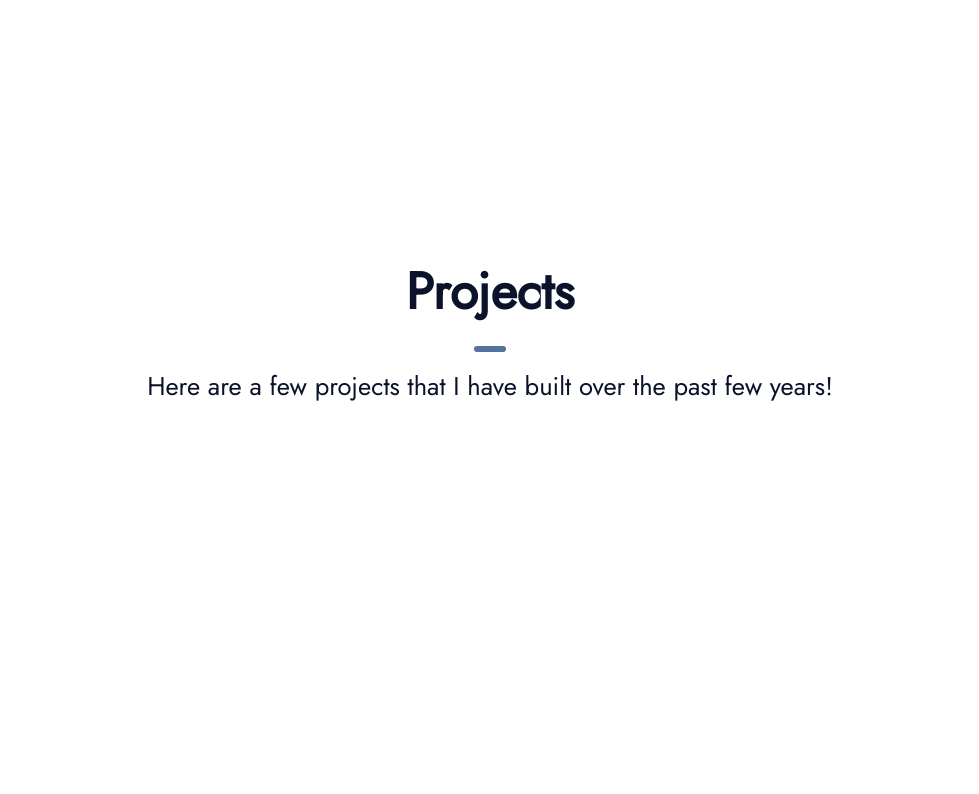
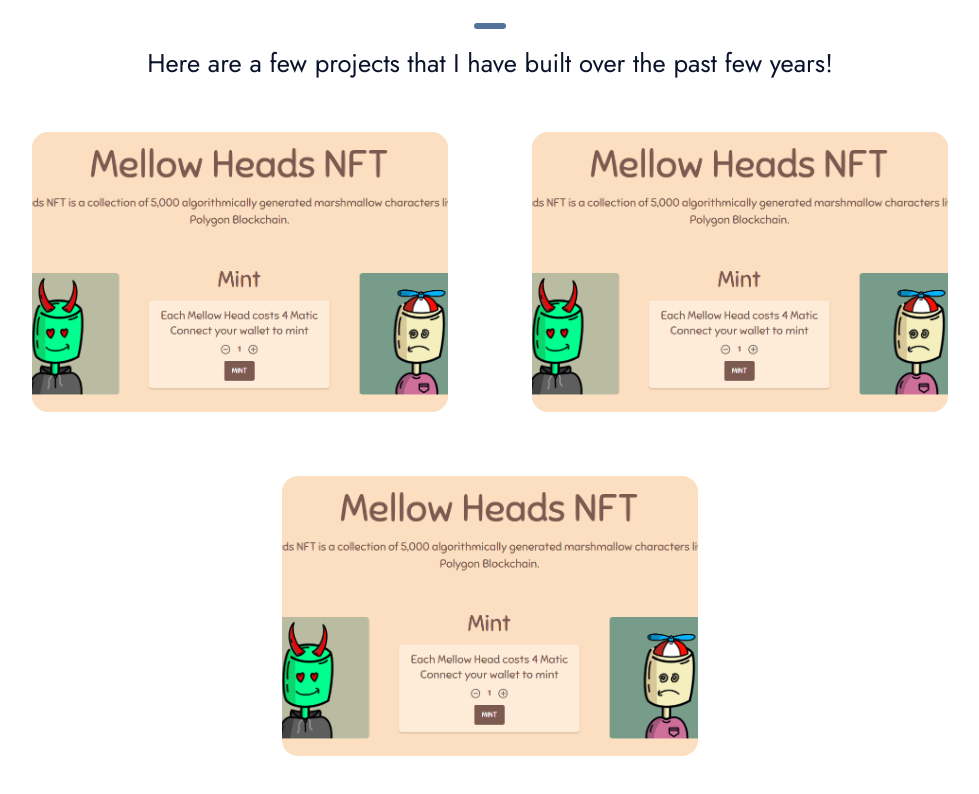
Before and after one commit to Maximilian-Oberholtzer/maximilian-portfolio, a React (Create React App) app: page / in a window 1280 px wide. Shown: the part 3270-4064 px from the top of the page, without its empty margins (150-1129 px from the left). Before the commit the page ends 4000 px from the top, so only its background shows below. Built offline with nearby package versions, Linux system fonts and the light colour scheme.

Commit message:
added temporary cards and hover effects for projects grid

```diff
--- a/src/components/sections/Projects.js
+++ b/src/components/sections/Projects.js
@@ -1,5 +1,5 @@
 import { React } from "react";
-import { Typography, Container, Grid, styled } from "@mui/material";
+import { Typography, Container, Grid, Card, styled } from "@mui/material";
 import {
   StyledDivider,
   StyledGenericContainer,
@@ -15,20 +15,67 @@ import MellowHeads from "../../assets/mellowHeadsNFT.png";
 //Component styles//
 const StyledProjectsContainer = styled(Container)(({ theme }) => ({
   marginTop: "3rem",
-  alignItems: "center",
   display: "flex",
   flexDirection: "column",
-  width: "70% !important",
   boxSizing: "unset !important",
   maxWidth: "1000px !important",
   textAlign: "center",
   overflow: "hidden",
-  borderRadius: "1rem",
-  paddingLeft: "0 !important",
-  paddingRight: "0 !important",
+  justifyContent: "center",
+  // borderRadius: "1rem",
+  // paddingLeft: "0 !important",
+  // paddingRight: "0 !important",
   [theme.breakpoints.down("sm")]: {
     width: "80% !important",
   },
+}));
+const StyledProjectsGrid = styled(Grid)(({ theme }) => ({
+  justifyContent: "space-around",
+  width: "100%",
+  marginLeft: "0 !important",
+  marginTop: "0 !important",
+}));
+const StyledProjectsGridItem = styled(Grid)(({ theme }) => ({
+  animation: "fadeInUp",
+  animationDuration: "1s",
+  position: "relative",
+  display: "flex",
+  height: "280px",
+  marginBottom: "4rem",
+  paddingTop: "0 !important",
+  paddingLeft: "0 !important",
+  overflow: "hidden",
+  "&:hover": {
+    "&::after": {
+      opacity: "0.5 !important",
+      content: "''",
+      position: "absolute",
+      inset: "0px",
+      borderRadius: "1rem",
+      background:
+        "linear-gradient(rgba(0, 0, 0, 0.1) 10%, rgba(0, 0, 0, 0.78) 60%)",
+    },
+  },
+  [theme.breakpoints.down("sm")]: {
+    "&::after": {
+      opacity: "0.5 !important",
+      content: "''",
+      position: "absolute",
+      inset: "0px",
+      borderRadius: "1rem",
+      background:
+        "linear-gradient(rgba(0, 0, 0, 0.1) 10%, rgba(0, 0, 0, 0.78) 60%)",
+    },
+  },
+}));
+const StyledProjectsImg = styled("img")(({ theme }) => ({
+  height: "100%",
+  width: "100%",
+  position: "absolute",
+  objectFit: "cover",
+  borderRadius: "1rem",
+  left: "0px",
+  right: "0px",
 }));
 
 //End component styles
@@ -54,6 +101,19 @@ const Projects = () => {
                 years!
               </StyledGenericSubText>
             </StyledGenericContainer>
+            <StyledProjectsContainer>
+              <StyledProjectsGrid container rowSpacing={6} columnSpacing={12}>
+                <StyledProjectsGridItem item xs={12} sm={5}>
+                  <StyledProjectsImg alt="" src={MellowHeads} />
+                </StyledProjectsGridItem>
+                <StyledProjectsGridItem item xs={12} sm={5}>
+                  <StyledProjectsImg alt="" src={MellowHeads} />
+                </StyledProjectsGridItem>
+                <StyledProjectsGridItem item xs={12} sm={5}>
+                  <StyledProjectsImg alt="" src={MellowHeads} />
+                </StyledProjectsGridItem>
+              </StyledProjectsGrid>
+            </StyledProjectsContainer>
           </>
         )}
       </StyledGenericRoot>
```
